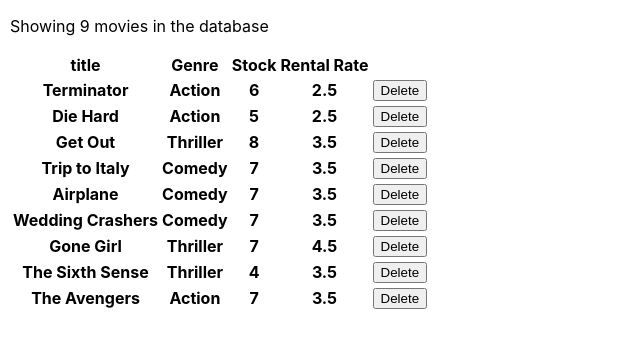
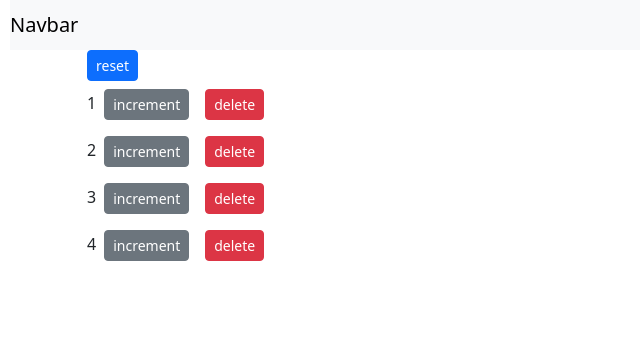
Before and after one commit to ChandiH/react_with_mosh, a React (Create React App) app: page / in a window 1280 px wide. Shown: the top 348 px of the page, without its empty margins (0-640 px from the left). Built offline with nearby package versions, Linux system fonts and the light colour scheme.

Commit message:
03.2 - add bootstrap and NavBar

```diff
--- a/package.json
+++ b/package.json
@@ -6,6 +6,7 @@
     "@testing-library/jest-dom": "^5.17.0",
     "@testing-library/react": "^13.4.0",
     "@testing-library/user-event": "^13.5.0",
+    "bootstrap": "^5.3.1",
     "react": "^18.2.0",
     "react-dom": "^18.2.0",
     "react-scripts": "5.0.1",
--- a/src/App.js
+++ b/src/App.js
@@ -1,11 +1,17 @@
+import React from "react";
 import "./App.css";
-import MovieList from "./components/movieListComponent";
+import Counters from "./components/counters";
+import NavBar from "./components/navbar";
 
 function App() {
   return (
-    <main className="container">
-      <MovieList />
-    </main>
+    <React.Fragment>
+      <NavBar />
+      <main className="container">
+        <Counters />
+        {/*<MovieList />*/}
+      </main>
+    </React.Fragment>
   );
 }
 
--- a/src/components/counterComponent.jsx
+++ b/src/components/counterComponent.jsx
@@ -1,29 +1,23 @@
 import React, { Component } from "react";
 
 class Counter extends Component {
-  state = {
-    count: 0,
-    array: ["tag1", "tag2", "tag3"],
-  };
-
-  handleIncrement = () => {
-    console.log("button pressed");
-    this.setState({ count: this.state.count + 1 });
-  };
-
   render() {
     return (
-      <React.Fragment>
-        <h1>Hello new Componenet</h1>
-        <button onClick={this.handleIncrement}>increment</button>
-        <p>{this.state.count}</p>
-
-        <ul>
-          {this.state.array.map((tag) => (
-            <li key={tag}>{tag}</li>
-          ))}
-        </ul>
-      </React.Fragment>
+      <div>
+        <span>{this.props.counter.value}</span>
+        <button
+          className={"btn btn-secondary btn-sm m-2"}
+          onClick={() => this.props.onIncrement(this.props.counter)}
+        >
+          increment
+        </button>
+        <button
+          className={"btn btn-danger btn-sm m-2"}
+          onClick={() => this.props.onDelete(this.props.counter.id)}
+        >
+          delete
+        </button>
+      </div>
     );
   }
 }
--- /dev/null
+++ b/src/components/counters.jsx
@@ -0,0 +1,53 @@
+import React, { Component } from "react";
+import Counter from "./counterComponent";
+
+class Counters extends Component {
+  state = {
+    counters: [
+      { id: 1, value: 1 },
+      { id: 2, value: 2 },
+      { id: 3, value: 3 },
+      { id: 4, value: 4 },
+    ],
+  };
+
+  handleIncrement = (counter) => {
+    const counters = [...this.state.counters];
+    const index = counters.indexOf(counter);
+    counters[index] = { ...counter };
+    counters[index].value++;
+    this.setState({ counters });
+  };
+
+  handleDelete = (counterId) => {
+    console.log(counterId);
+    this.setState({
+      counters: this.state.counters.filter((c) => c.id !== counterId),
+    });
+  };
+
+  handleReset = () => {
+    this.setState(this.state.counters.map((c) => (c.value = 0)));
+  };
+
+  render() {
+    return (
+      <div>
+        <button className={"btn btn-primary btn-sm"} onClick={this.handleReset}>
+          reset
+        </button>
+        {this.state.counters.map((counter) => (
+          <Counter
+            key={counter.id}
+            counter={counter}
+            onDelete={this.handleDelete}
+            onIncrement={this.handleIncrement}
+            id={counter.id}
+          />
+        ))}
+      </div>
+    );
+  }
+}
+
+export default Counters;
--- a/src/components/movieListComponent.jsx
+++ b/src/components/movieListComponent.jsx
@@ -37,7 +37,10 @@
                 <th>{movie.numberInStock}</th>
                 <th>{movie.dailyRentalRate}</th>
                 <th>
-                  <button onClick={() => this.handleDelete(movie)}>
+                  <button
+                    className={"btn btn-danger btn-sm"}
+                    onClick={() => this.handleDelete(movie)}
+                  >
                     Delete
                   </button>
                 </th>
--- /dev/null
+++ b/src/components/navbar.jsx
@@ -0,0 +1,13 @@
+import React, { Component } from "react";
+
+class NavBar extends Component {
+  render() {
+    return (
+      <nav className="navbar navbar-light bg-light">
+        <span className="navbar-brand mb-0 h1">Navbar</span>
+      </nav>
+    );
+  }
+}
+
+export default NavBar;
--- a/src/index.js
+++ b/src/index.js
@@ -3,7 +3,7 @@
 import "./index.css";
 import App from "./App";
 import reportWebVitals from "./reportWebVitals";
-
+import "bootstrap/dist/css/bootstrap.css";
 const root = ReactDOM.createRoot(document.getElementById("root"));
 root.render(
   <React.StrictMode>
```
Also changed, not shown: 1 other file (tests, documents, lock files or other folders).
